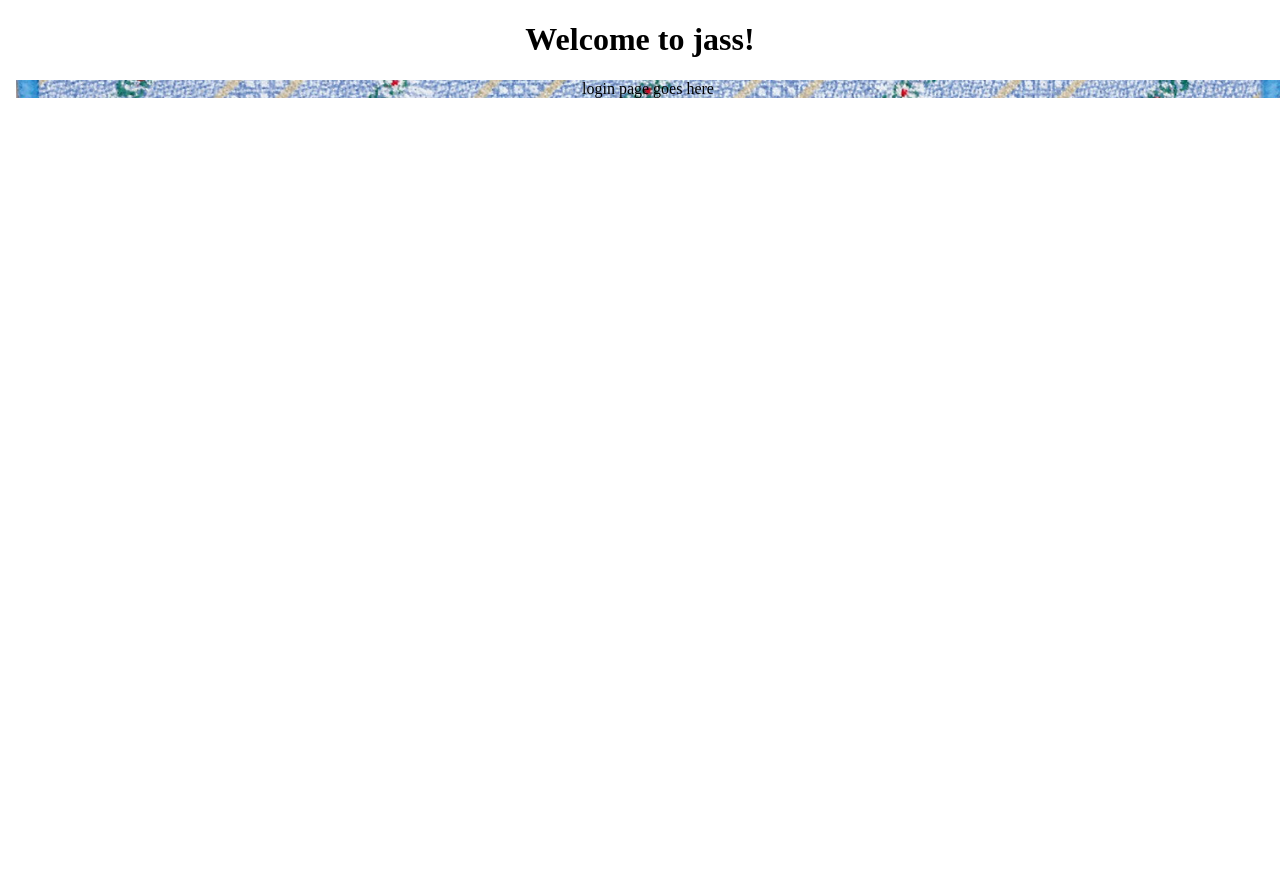
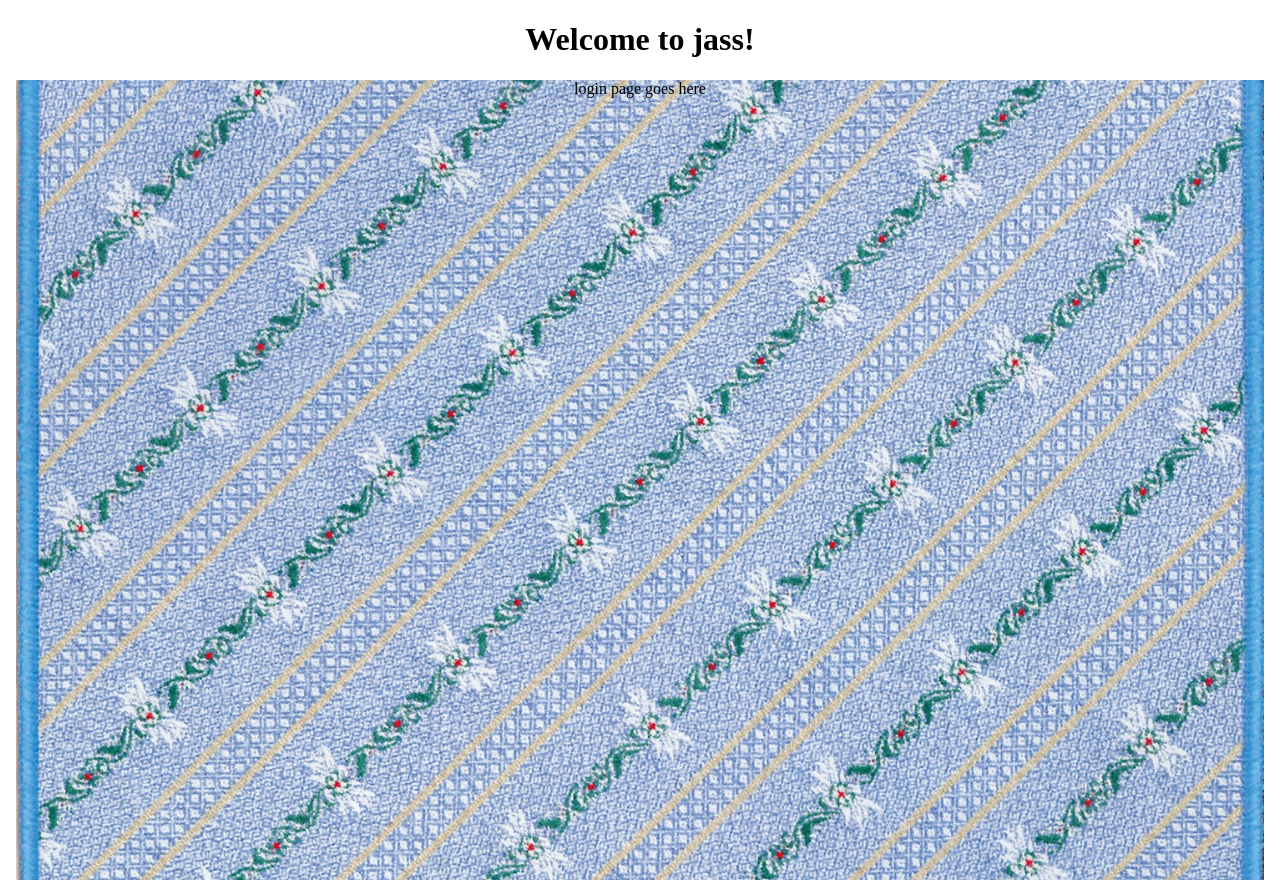
Before and after one commit to paesman/jass, an Angular app: page /jassteppich in a window 1280 px wide. Before the commit the page ends 800 px from the top, so only its background shows below. Built offline with nearby package versions, Linux system fonts and the light colour scheme.

Commit message:
height fixed

```diff
--- a/src/app/jassteppich/jassteppich.component.css
+++ b/src/app/jassteppich/jassteppich.component.css
@@ -1,9 +1,7 @@
 .bg-img {
   background-image: url('/assets/jassteppich.jpg');
-  width: 100%;
-  height: 100%;
+  height: 100vh;
   background-position: center;
   background-repeat: no-repeat;
   background-size: cover;
-  height: 100%;
 }
```
